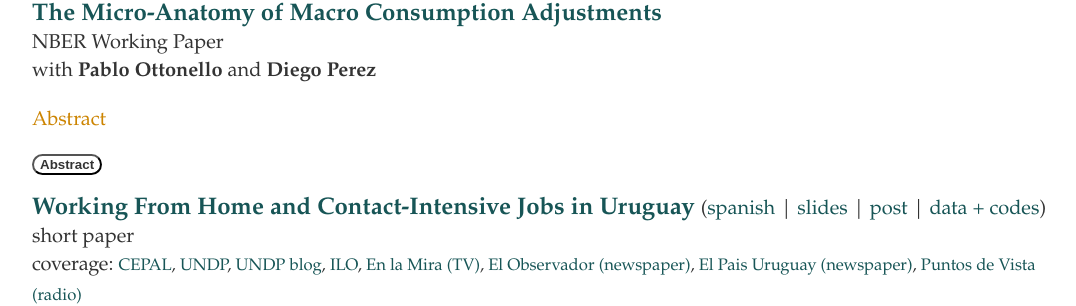
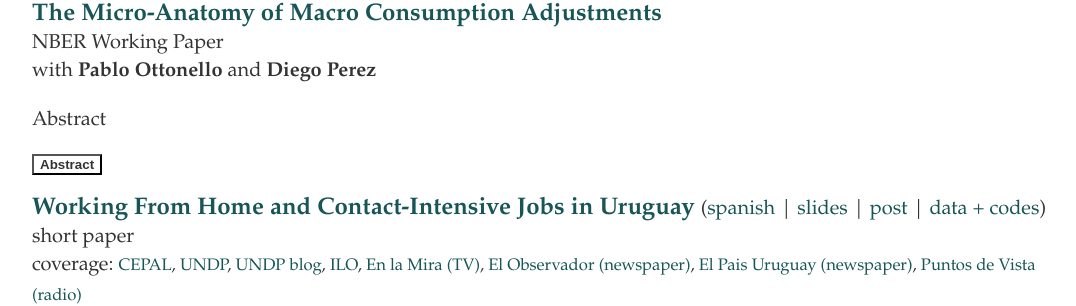
Before and after one commit to rafaguntin/rafaguntin.github.io, a Jekyll site: the page built from research/index.html, in a window 1280 px wide. Shown: the part 168-474 px from the top of the page, without its empty margins (96-1172 px from the left). Built offline with Jekyll 4.4.1, drawn with Linux system fonts in a browser that asks for light colours.

Commit message:
Update index.html

```diff
--- a/research/index.html
+++ b/research/index.html
@@ -13,8 +13,8 @@ title: Rafael Guntin - Research
 				and
 				<a style="font-weight: bold; color:#333" href="https://www.perezdiego.org/" target="_blank"> Diego Perez </a>
 			</p>
-				       <p>  <a> Abstract </a> <br> <span id="dots"></span><span id="more"> Probando </span></p>
-				       <button style ="font-weight: bold; color:#333;border-radius: 12px;background-color: white;" onclick="myFunction()" id="myBtn">Abstract</button><div class="scrollmenu">
+				       <p>  Abstract <span id="dots"></span><span id="more"> <br> Probando </span></p>
+				       <button style ="font-weight: bold; color:#333;background-color: white;" onclick="myFunction()" id="myBtn">Abstract</button><div class="scrollmenu">
 <script>
 function myFunction() {
   var dots = document.getElementById("dots");
```
